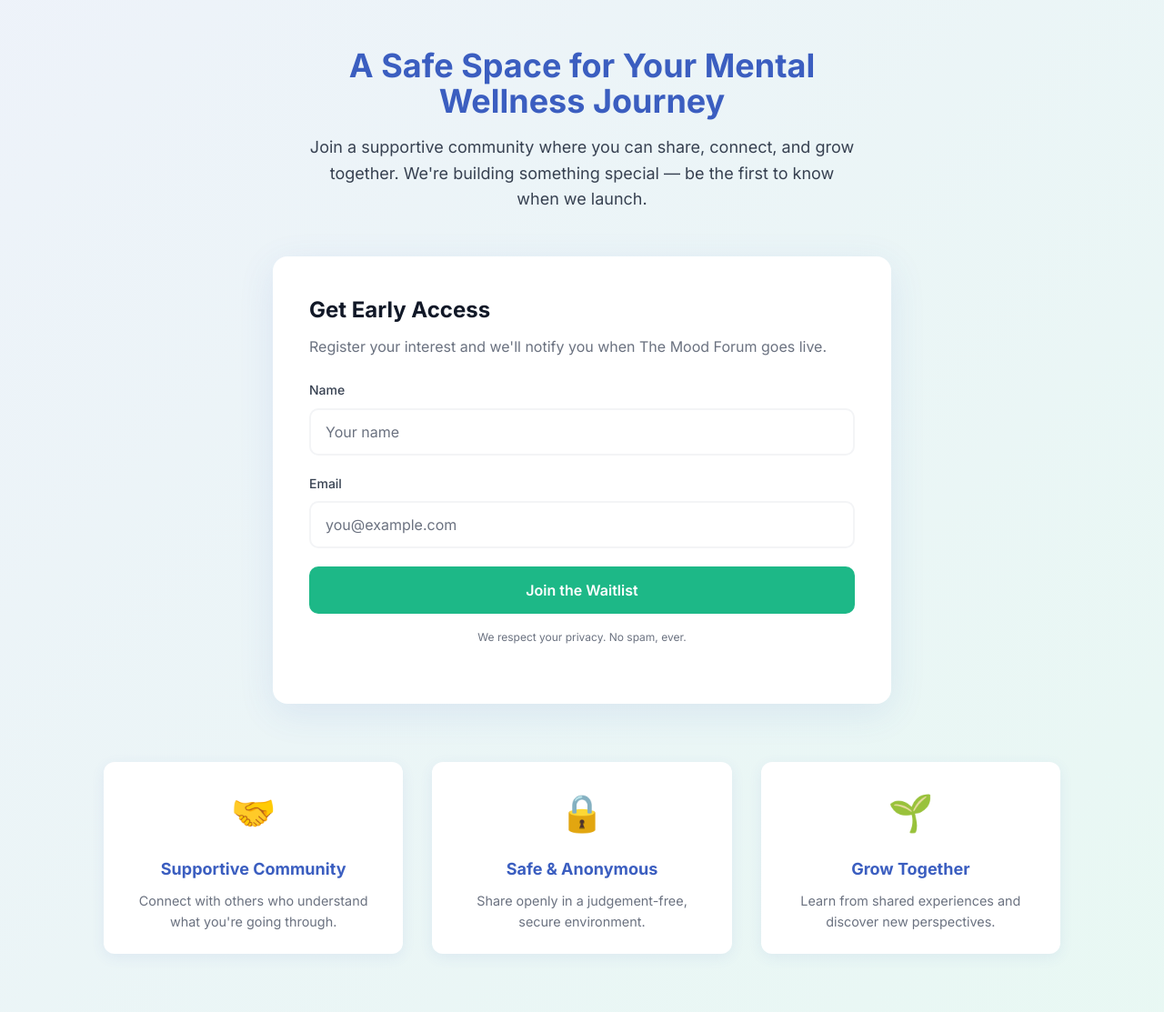
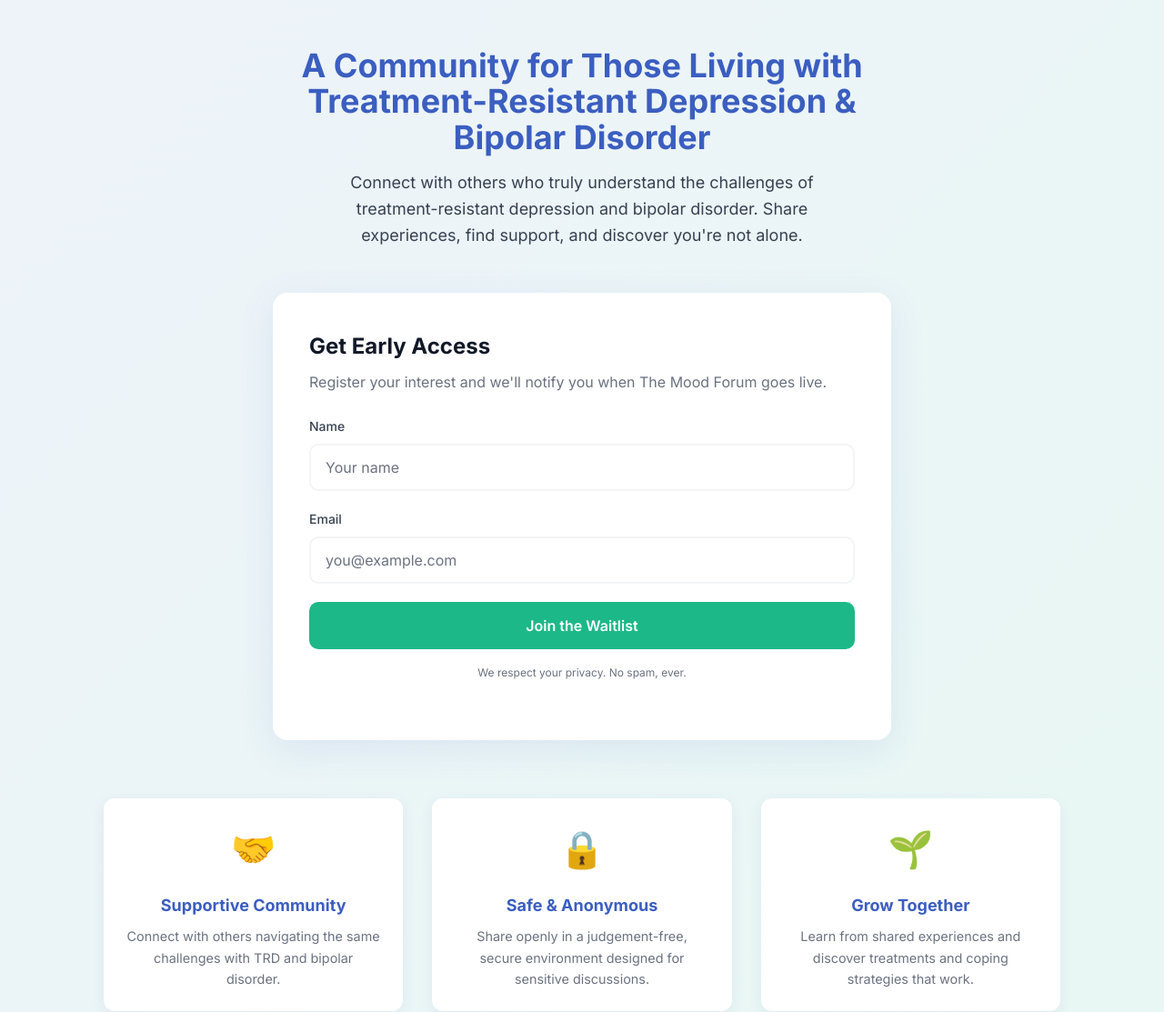
Before and after one commit to george-charged/themoodforum-lander, a plain HTML site: page index.html in a window 1280 px wide. Shown: the part 210-1323 px from the top of the page at 91% size. Drawn offline with Linux system fonts and the light colour scheme.

Commit message:
Update content for TRD and bipolar disorder focus

```diff
--- a/index.html
+++ b/index.html
@@ -4,7 +4,7 @@
     <meta charset="UTF-8">
     <meta name="viewport" content="width=device-width, initial-scale=1.0">
     <title>The Mood Forum | Coming Soon</title>
-    <meta name="description" content="A supportive community for mental wellness. Join our waitlist to be notified when we launch.">
+    <meta name="description" content="A supportive community for people living with treatment-resistant depression and bipolar disorder. Join our waitlist to be notified when we launch.">
     <link rel="preconnect" href="https://fonts.googleapis.com">
     <link rel="preconnect" href="https://fonts.gstatic.com" crossorigin>
     <link href="https://fonts.googleapis.com/css2?family=Inter:wght@400;500;600;700&display=swap" rel="stylesheet">
@@ -18,8 +18,8 @@
 
         <main>
             <section class="hero">
-                <h1>A Safe Space for Your Mental Wellness Journey</h1>
-                <p class="subtitle">Join a supportive community where you can share, connect, and grow together. We're building something special — be the first to know when we launch.</p>
+                <h1>A Community for Those Living with Treatment-Resistant Depression & Bipolar Disorder</h1>
+                <p class="subtitle">Connect with others who truly understand the challenges of treatment-resistant depression and bipolar disorder. Share experiences, find support, and discover you're not alone.</p>
             </section>
 
             <section class="signup-section">
@@ -51,17 +51,17 @@
                 <div class="feature">
                     <div class="feature-icon">🤝</div>
                     <h3>Supportive Community</h3>
-                    <p>Connect with others who understand what you're going through.</p>
+                    <p>Connect with others navigating the same challenges with TRD and bipolar disorder.</p>
                 </div>
                 <div class="feature">
                     <div class="feature-icon">🔒</div>
                     <h3>Safe & Anonymous</h3>
-                    <p>Share openly in a judgement-free, secure environment.</p>
+                    <p>Share openly in a judgement-free, secure environment designed for sensitive discussions.</p>
                 </div>
                 <div class="feature">
                     <div class="feature-icon">🌱</div>
                     <h3>Grow Together</h3>
-                    <p>Learn from shared experiences and discover new perspectives.</p>
+                    <p>Learn from shared experiences and discover treatments and coping strategies that work.</p>
                 </div>
             </section>
         </main>
```
